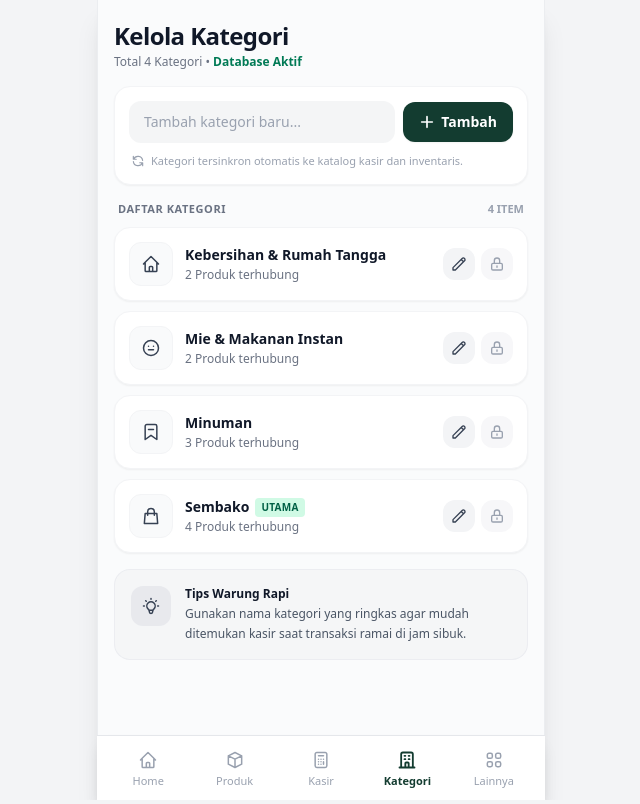
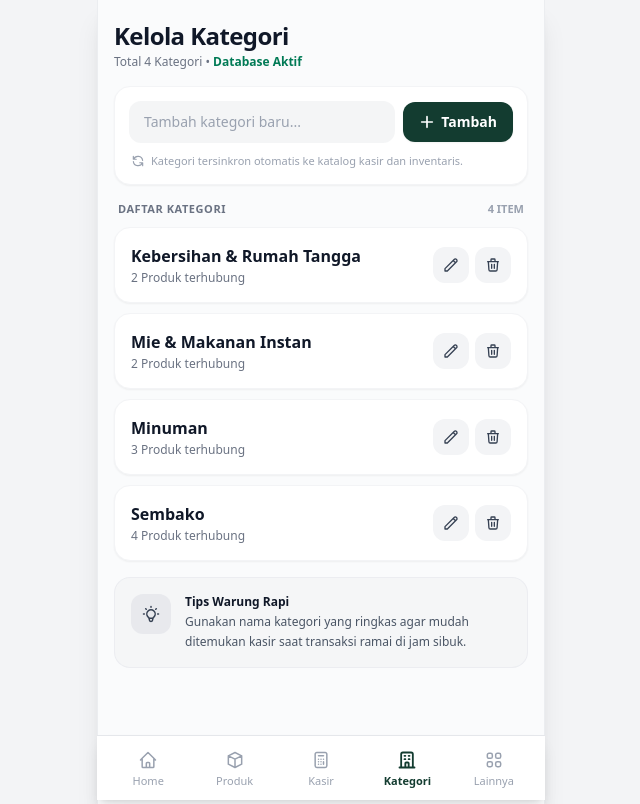
Before and after one commit to maharestu/Toko-Kelontong-Mas-Fadil, a Laravel app: page /categories in a window 1280 px wide. Shown: the whole page, without its empty margins (319-959 px from the left). Run offline with Laravel 12, Linux system fonts and the light colour scheme; data comes from the database, SQL or seed files in the repository; style sheets or scripts are compiled from the project's sources; some web fonts are replaced.

Commit message:
shidqy [gemini 3.8 flash]: revisi, lebih baik tidak perlu ada gambar ikon jadi hanya tulisan saja, dan juga revisi modal hapus sesui dengan desain figma berikut

```diff
--- a/resources/views/categories/index.blade.php
+++ b/resources/views/categories/index.blade.php
@@ -74,64 +74,16 @@
             </form>
         @endif
 
-        <!-- Daftar Kategori Cards -->
+        <!-- Daftar Kategori Cards (Hanya Teks & Aksi) -->
         <div class="space-y-2.5 mb-4">
             @forelse ($categories as $category)
-                @php
-                    $isUtama = in_array(strtolower(trim($category->name)), ['sembako', 'kebutuhan pokok']);
-                    $hasProducts = ($category->products_count > 0);
-                    $lowerName = strtolower($category->name);
-                @endphp
-                <div class="bg-white rounded-2xl border border-gray-100 shadow-xs p-3.5 flex items-center justify-between gap-3 hover:border-gray-200 transition-all">
-                    <!-- Icon & Nama Kategori -->
-                    <div class="flex items-center gap-3 min-w-0">
-                        <!-- Icon Box -->
-                        <div class="w-11 h-11 rounded-xl bg-gray-50/90 border border-gray-100 flex items-center justify-center shrink-0 text-gray-700">
-                            @if (str_contains($lowerName, 'sembako') || str_contains($lowerName, 'beras'))
-                                <svg class="w-5 h-5 stroke-[1.8]" fill="none" viewBox="0 0 24 24" stroke="currentColor">
-                                    <path stroke-linecap="round" stroke-linejoin="round" d="M16 11V7a4 4 0 00-8 0v4M5 9h14l1 12H4L5 9z" />
-                                </svg>
-                            @elseif (str_contains($lowerName, 'gas') || str_contains($lowerName, 'galon'))
-                                <svg class="w-5 h-5 stroke-[1.8]" fill="none" viewBox="0 0 24 24" stroke="currentColor">
-                                    <path stroke-linecap="round" stroke-linejoin="round" d="M19 11H5m14 0a2 2 0 012 2v6a2 2 0 01-2 2H5a2 2 0 01-2-2v-6a2 2 0 012-2m14 0V9a2 2 0 00-2-2M5 11V9a2 2 0 012-2m0 0V5a2 2 0 012-2h6a2 2 0 012 2v2M7 7h10" />
-                                </svg>
-                            @elseif (str_contains($lowerName, 'minum'))
-                                <svg class="w-5 h-5 stroke-[1.8]" fill="none" viewBox="0 0 24 24" stroke="currentColor">
-                                    <path stroke-linecap="round" stroke-linejoin="round" d="M19 21l-7-5-7 5V5a2 2 0 012-2h10a2 2 0 012 2v16zM9 9h6" />
-                                </svg>
-                            @elseif (str_contains($lowerName, 'makan') || str_contains($lowerName, 'biskuit') || str_contains($lowerName, 'snack'))
-                                <svg class="w-5 h-5 stroke-[1.8]" fill="none" viewBox="0 0 24 24" stroke="currentColor">
-                                    <path stroke-linecap="round" stroke-linejoin="round" d="M12 21a9 9 0 100-18 9 9 0 000 18zM9 10h.01M15 10h.01M9 14h6" />
-                                </svg>
-                            @elseif (str_contains($lowerName, 'bumbu') || str_contains($lowerName, 'masak'))
-                                <svg class="w-5 h-5 stroke-[1.8]" fill="none" viewBox="0 0 24 24" stroke="currentColor">
-                                    <path stroke-linecap="round" stroke-linejoin="round" d="M12 6.253v13m0-13C10.832 5.477 9.246 5 7.5 5S4.168 5.477 3 6.253v13C4.168 18.477 5.754 18 7.5 18s3.332.477 4.5 1.253m0-13C13.168 5.477 14.754 5 16.5 5c1.747 0 3.332.477 4.5 1.253v13C19.832 18.477 18.247 18 16.5 18c-1.746 0-3.332.477-4.5 1.253" />
-                                </svg>
-                            @elseif (str_contains($lowerName, 'rumah') || str_contains($lowerName, 'bersih') || str_contains($lowerName, 'sabun'))
-                                <svg class="w-5 h-5 stroke-[1.8]" fill="none" viewBox="0 0 24 24" stroke="currentColor">
-                                    <path stroke-linecap="round" stroke-linejoin="round" d="M3 12l2-2m0 0l7-7 7 7M5 10v10a1 1 0 001 1h3m10-11l2 2m-2-2v10a1 1 0 01-1 1h-3m-6 0a1 1 0 001-1v-4a1 1 0 011-1h2a1 1 0 011 1v4a1 1 0 001 1m-6 0h6" />
-                                </svg>
-                            @else
-                                <svg class="w-5 h-5 stroke-[1.8]" fill="none" viewBox="0 0 24 24" stroke="currentColor">
-                                    <path stroke-linecap="round" stroke-linejoin="round" d="M7 7h.01M7 3h5c.512 0 1.024.195 1.414.586l7 7a2 2 0 010 2.828l-7 7a2 2 0 01-2.828 0l-7-7A1.994 1.994 0 013 12V7a4 4 0 014-4z" />
-                                </svg>
-                            @endif
-                        </div>
-
-                        <!-- Teks -->
-                        <div class="truncate">
-                            <div class="flex items-center gap-1.5 flex-wrap">
-                                <h3 class="text-sm font-bold text-gray-900 truncate">{{ $category->name }}</h3>
-                                @if ($isUtama)
-                                    <span class="bg-emerald-100 text-emerald-800 text-[10px] font-bold px-1.5 py-0.5 rounded tracking-wide uppercase">
-                                        UTAMA
-                                    </span>
-                                @endif
-                            </div>
+                <div class="bg-white rounded-2xl border border-gray-100 shadow-xs p-3.5 sm:p-4 flex items-center justify-between gap-3 hover:border-gray-200 transition-all">
+                    <!-- Nama Kategori & Info Produk -->
+                    <div class="min-w-0 pr-2">
+                        <h3 class="text-sm sm:text-base font-bold text-gray-900 truncate">{{ $category->name }}</h3>
                         <p class="text-xs text-gray-500 font-medium mt-0.5">
                             {{ $category->products_count }} Produk terhubung
                         </p>
-                        </div>
                     </div>
 
                     <!-- Tombol Aksi di Kanan -->
@@ -141,35 +93,24 @@
                             type="button"
                             onclick="openEditModal({{ $category->id }}, '{{ addslashes($category->name) }}')"
                             title="Edit Kategori"
-                            class="p-2 rounded-xl bg-gray-100 hover:bg-gray-200 text-gray-700 transition-colors cursor-pointer"
+                            class="p-2.5 rounded-xl bg-gray-100 hover:bg-gray-200 text-gray-700 transition-colors cursor-pointer"
                         >
                             <svg class="w-4 h-4" fill="none" viewBox="0 0 24 24" stroke="currentColor">
                                 <path stroke-linecap="round" stroke-linejoin="round" stroke-width="2" d="M15.232 5.232l3.536 3.536m-2.036-5.036a2.5 2.5 0 113.536 3.536L6.5 21.036H3v-3.572L16.732 3.732z" />
                             </svg>
                         </button>
 
-                        <!-- Tombol Hapus / Gembok Terkunci -->
-                        @if ($hasProducts || $isUtama)
-                            <div
-                                title="Kategori ini terlindungi karena masih digunakan oleh {{ $category->products_count }} produk."
-                                class="p-2 rounded-xl bg-gray-100/70 text-gray-400 cursor-not-allowed"
-                            >
-                                <svg class="w-4 h-4" fill="none" viewBox="0 0 24 24" stroke="currentColor">
-                                    <path stroke-linecap="round" stroke-linejoin="round" stroke-width="2" d="M12 15v2m-6 4h12a2 2 0 002-2v-6a2 2 0 00-2-2H6a2 2 0 00-2 2v6a2 2 0 002 2zm10-10V7a4 4 0 00-8 0v4h8z" />
-                                </svg>
-                            </div>
-                        @else
+                        <!-- Tombol Hapus -->
                         <button
                             type="button"
                             onclick="openDeleteModal({{ $category->id }}, '{{ addslashes($category->name) }}')"
                             title="Hapus Kategori"
-                                class="p-2 rounded-xl bg-gray-100 hover:bg-rose-50 text-gray-700 hover:text-rose-600 transition-colors cursor-pointer"
+                            class="p-2.5 rounded-xl bg-gray-100 hover:bg-rose-50 text-gray-700 hover:text-rose-600 transition-colors cursor-pointer"
                         >
                             <svg class="w-4 h-4" fill="none" viewBox="0 0 24 24" stroke="currentColor">
                                 <path stroke-linecap="round" stroke-linejoin="round" stroke-width="2" d="M19 7l-.867 12.142A2 2 0 0116.138 21H7.862a2 2 0 01-1.995-1.858L5 7m5 4v6m4-6v6m1-10V4a1 1 0 00-1-1h-4a1 1 0 00-1 1v3M4 7h16" />
                             </svg>
                         </button>
-                        @endif
                     </div>
                 </div>
             @empty
@@ -207,13 +148,14 @@
     </div>
 
     <!-- Modal Edit Kategori -->
-    <x-modal id="modal-edit-category" title="Edit Kategori">
+    <x-modal id="modal-edit-category" maxWidth="sm">
         <form id="form-edit-category" method="POST" action="">
             @csrf
             @method('PUT')
+            <h3 class="text-xl font-bold text-gray-900 mb-4">Edit Kategori</h3>
             <div class="space-y-4">
                 <div>
-                    <label for="edit_category_name" class="block text-xs font-bold text-gray-700 mb-1.5 uppercase tracking-wider">
+                    <label for="edit_category_name" class="block text-xs font-bold text-gray-500 mb-1.5 uppercase tracking-wider">
                         Nama Kategori
                     </label>
                     <input
@@ -226,40 +168,49 @@
                     >
                 </div>
             </div>
-            <div class="mt-5 flex items-center justify-end gap-2">
-                <x-button type="button" variant="secondary" onclick="closeModal('modal-edit-category')">
+            <div class="mt-6 flex items-center justify-end gap-2.5">
+                <button
+                    type="button"
+                    onclick="closeModal('modal-edit-category')"
+                    class="py-2.5 px-4 border border-gray-300 rounded-xl text-sm font-semibold text-gray-700 bg-white hover:bg-gray-50 transition-colors cursor-pointer"
+                >
                     Batal
-                </x-button>
-                <x-button type="submit" variant="primary">
+                </button>
+                <button
+                    type="submit"
+                    class="py-2.5 px-5 bg-[#133c30] hover:bg-[#0e2a22] rounded-xl text-sm font-semibold text-white transition-colors cursor-pointer shadow-xs"
+                >
                     Simpan Perubahan
-                </x-button>
+                </button>
             </div>
         </form>
     </x-modal>
 
-    <!-- Modal Konfirmasi Hapus -->
-    <x-modal id="modal-delete-category" title="Hapus Kategori">
+    <!-- Modal Konfirmasi Hapus (Presisi Sesuai Desain Figma) -->
+    <x-modal id="modal-delete-category" maxWidth="sm">
         <form id="form-delete-category" method="POST" action="">
             @csrf
             @method('DELETE')
-            <div class="text-center py-2">
-                <div class="w-12 h-12 rounded-full bg-rose-100 text-rose-600 flex items-center justify-center mx-auto mb-3">
-                    <svg class="w-6 h-6" fill="none" viewBox="0 0 24 24" stroke="currentColor">
-                        <path stroke-linecap="round" stroke-linejoin="round" stroke-width="2" d="M19 7l-.867 12.142A2 2 0 0116.138 21H7.862a2 2 0 01-1.995-1.858L5 7m5 4v6m4-6v6m1-10V4a1 1 0 00-1-1h-4a1 1 0 00-1 1v3M4 7h16" />
-                    </svg>
+            <div class="py-1">
+                <h3 class="text-xl font-bold text-gray-900 mb-2">Hapus Kategori?</h3>
+                <p class="text-sm text-gray-500 leading-relaxed mb-6">
+                    Hapus <span id="delete_category_name" class="font-medium text-gray-800">“Sembako”</span> dari kategori? Tindakan ini tidak dapat dibatalkan.
+                </p>
+                <div class="flex items-center gap-3 w-full">
+                    <button
+                        type="button"
+                        onclick="closeModal('modal-delete-category')"
+                        class="flex-1 py-3 px-4 border border-gray-300 rounded-2xl text-sm font-semibold text-gray-800 bg-white hover:bg-gray-50 transition-colors text-center cursor-pointer"
+                    >
+                        Batal
+                    </button>
+                    <button
+                        type="submit"
+                        class="flex-1 py-3 px-4 bg-[#b91c1c] hover:bg-[#991b1b] rounded-2xl text-sm font-semibold text-white transition-colors text-center cursor-pointer shadow-xs"
+                    >
+                        Hapus Kategori
+                    </button>
                 </div>
-                <h4 class="text-sm font-bold text-gray-900">Yakin ingin menghapus?</h4>
-                <p class="text-xs text-gray-500 mt-1">
-                    Kategori <span id="delete_category_name" class="font-bold text-gray-800"></span> akan dihapus permanen dari sistem.
-                </p>
-            </div>
-            <div class="mt-5 flex items-center justify-end gap-2">
-                <x-button type="button" variant="secondary" onclick="closeModal('modal-delete-category')">
-                    Batal
-                </x-button>
-                <x-button type="submit" variant="danger">
-                    Ya, Hapus
-                </x-button>
             </div>
         </form>
     </x-modal>
@@ -307,7 +258,7 @@
             const form = document.getElementById('form-delete-category');
             const label = document.getElementById('delete_category_name');
             form.action = `/categories/${id}`;
-            label.textContent = `"${name}"`;
+            label.textContent = `“${name}”`;
             openModal('modal-delete-category');
         }
     </script>
--- a/resources/views/components/modal.blade.php
+++ b/resources/views/components/modal.blade.php
@@ -14,7 +14,7 @@
 @endphp
 
 <div id="{{ $id }}" class="fixed inset-0 z-50 flex items-center justify-center p-4 bg-black/50 backdrop-blur-xs transition-opacity duration-200 hidden opacity-0" aria-modal="true" role="dialog">
-    <div class="bg-white rounded-2xl shadow-xl border border-gray-100 w-full {{ $maxWidthClass }} overflow-hidden transform transition-all scale-95 duration-200" id="{{ $id }}-content">
+    <div class="bg-white rounded-3xl shadow-2xl border border-gray-100 w-full {{ $maxWidthClass }} overflow-hidden transform transition-all scale-95 duration-200" id="{{ $id }}-content">
         @if ($title)
             <div class="flex items-center justify-between px-5 py-4 border-b border-gray-100">
                 <h3 class="text-base font-bold text-gray-900">{{ $title }}</h3>
```
Also changed, not shown: tests/Feature/CategoryManagementTest.php (+0 -1 lines). Lines whose indentation alone changed are shown as unchanged.
